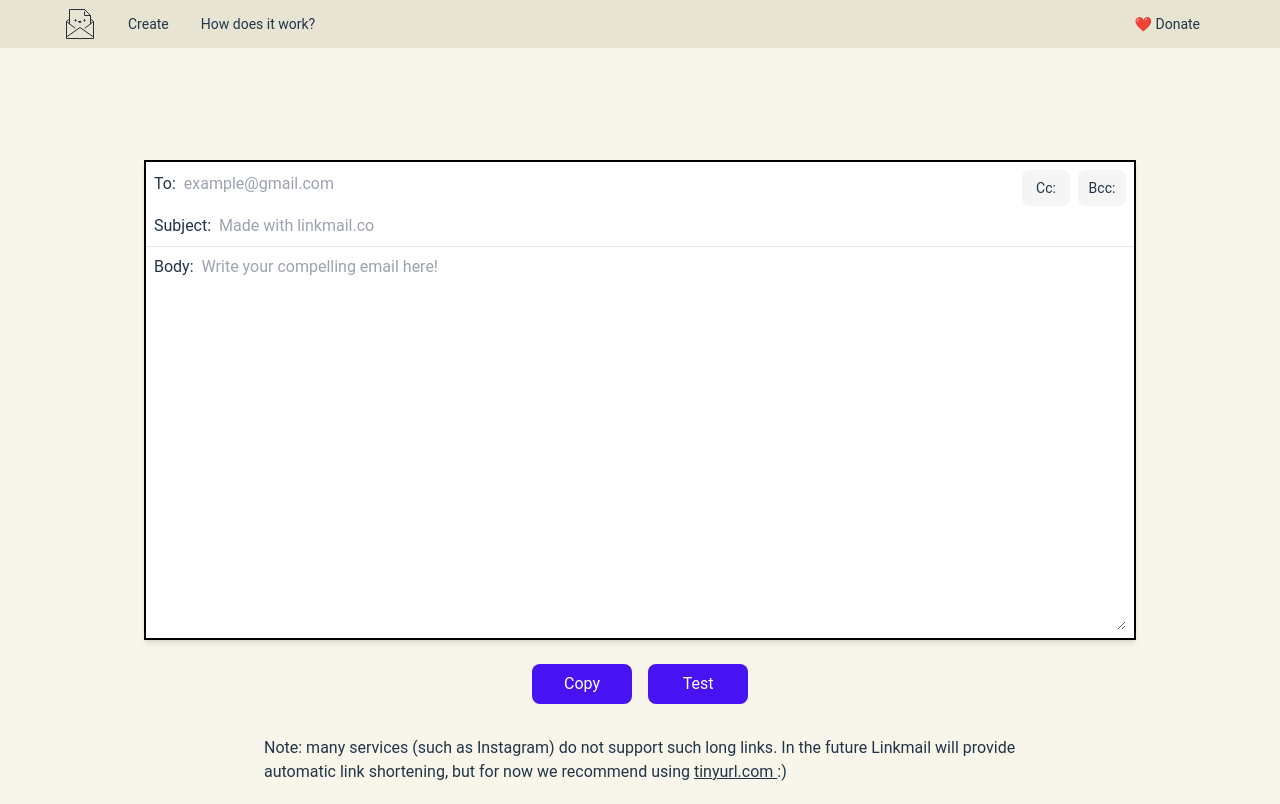
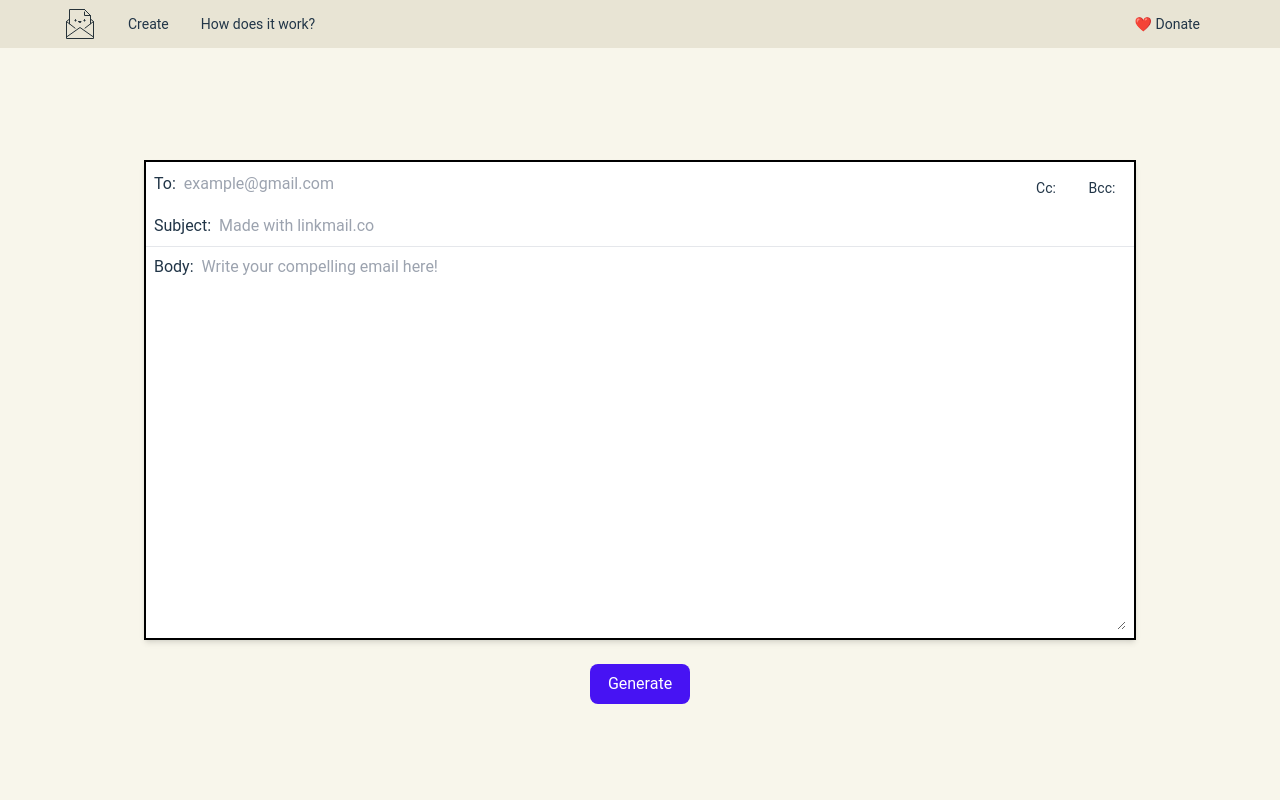
Before and after one commit to noalbalint/linkmail, a Vue app: page /create in a window 1280 px wide. Built offline with nearby package versions, Linux system fonts and the light colour scheme.

Commit message:
abstract email data to firestore key in /create page + install material icons + update button "secondary" style

```diff
--- a/index.html
+++ b/index.html
@@ -8,6 +8,10 @@
     type="image/svg+xml"
     href="/favicon.svg"
   />
+  <link
+    href="https://fonts.googleapis.com/icon?family=Material+Icons"
+    rel="stylesheet"
+  >
   <meta
     name="viewport"
     content="width=device-width, initial-scale=1.0"
--- a/src/components/Button.vue
+++ b/src/components/Button.vue
@@ -33,13 +33,18 @@ button.primary {
   color: white;
 }
 
-button.secondary {
-  background-color: whitesmoke;
-}
-
 button.primary:hover {
   outline: none;
   background-color: #4713f3bb;
+}
+
+button.secondary {
+  background-color: none;
+}
+
+button.secondary:hover {
+  outline: none;
+  background-color: #e6e0d1;
 }
 
 button:active {
--- a/src/pages/Consume.vue
+++ b/src/pages/Consume.vue
@@ -30,7 +30,7 @@ const errorMessage = computed((): string => {
 });
 
 const urlParams = new URLSearchParams(window.location.search);
-const mailCode = urlParams.get('email');
+const mailCode = urlParams.get('mailcode');
 
 async function getEmail(): Promise<string | null> {
   try {
--- a/src/pages/Create.vue
+++ b/src/pages/Create.vue
@@ -7,28 +7,34 @@
 
     <div>
       <Button
-        :label="linkCopied ? 'Copied!' : 'Copy'"
+        v-if="!linkCreated"
+        label="Generate"
         type="primary"
         minWidth="100px"
-        class="mr-4"
-        @click="copyLinkToClipboard()"
+        @click="createNewLinkmail()"
       />
-      <Button
-        label="Test"
-        type="primary"
-        minWidth="100px"
-        @click="testLink()"
-      />
+      <div v-else class="flex items-center">
+        <a
+          :href="linkmailCode"
+          target="_blank"
+          class="underline text-lg"
+        >{{ linkmailCode }}</a>
+        <Button
+          type="secondary"
+          minWidth="100px"
+          class="ml-4"
+          @click="copyLinkToClipboard()"
+        >
+          <div class="flex justify-center">
+            <i
+              @click="copyLinkToClipboard()"
+              class="material-icons pr-1"
+            >content_copy</i>
+            {{ linkCopied ? 'Copied!' : 'Copy' }}
+          </div>
+        </Button>
+      </div>
     </div>
-
-
-    <span class="pt-8 pb-1 px-2 max-w-3xl">
-      Note: many services (such as Instagram) do not support such long links. In the future Linkmail will
-      provide automatic link shortening, but for now we recommend using <a
-        href="https://tinyurl.com/app"
-        class="underline"
-      > tinyurl.com </a> :)
-    </span>
   </div>
 </template>
 
@@ -37,23 +43,30 @@
 import DraftEmail from '../components/DraftEmail.vue'
 import Button from '../components/Button.vue'
 import { ref } from 'vue';
+import { addDoc, collection } from "firebase/firestore";
+import { db } from '../../firebase.ts'
 
 let mailtoLink = ref('');
+let linkmailCode = ref('');
+let linkCopied = ref(false);
+let linkCreated = ref(false);
 
-let linkCopied = ref(false);
+async function setEmailInDB() {
+  const docRef = await addDoc(collection(db, "emails"), {
+    mailto: mailtoLink.value,
+  });
+  return docRef.id;
+}
 
-function testLink() {
-  window.open(`/consume?mailto=${mailtoLink.value}`, '_blank');
+async function createNewLinkmail() {
+  const newId = await setEmailInDB();
+  linkmailCode.value = `https://linkmail.co/consume?mailcode=${newId}`;
+  linkCreated.value = true;
 }
 
 async function copyLinkToClipboard() {
-  const link = `linkmail.co/consume?mailto=${mailtoLink.value}`
-  await navigator.clipboard.writeText(link);
+  await navigator.clipboard.writeText(linkmailCode.value);
   linkCopied.value = true;
-
-  setTimeout(() => {
-    linkCopied.value = false;
-  }, 3000);
 }
 </script>
 
```
